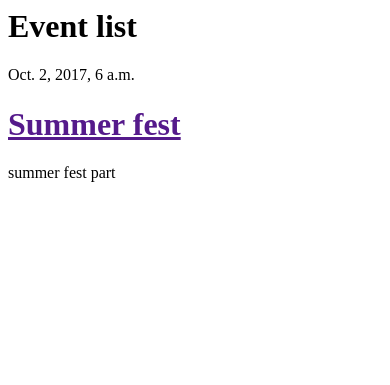
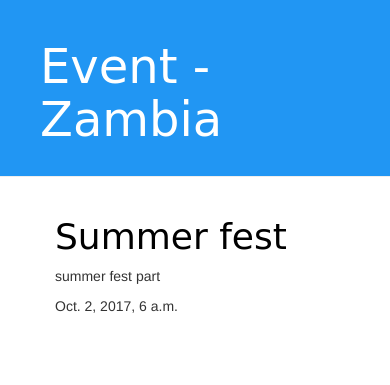
Before and after one commit to sjtg/events, a Django app: page / in a window 390 px wide. Shown: the top 385 px of the page. Run offline with Django 3.2, Linux system fonts and the light colour scheme; data comes from the database, SQL or seed files in the repository; some libraries are stand-ins or nearby versions.

Commit message:
1)Modified the main.css 2)Created and Added img folder

```diff
--- /dev/null
+++ b/events/eventsapp/static/css/main.css
@@ -0,0 +1,46 @@
+.page-header {
+    background-color: #2196F3;
+    margin-top: 0;
+    padding: 20px 20px 20px 40px;
+}
+
+.page-header h1, .page-header h1 a, .page-header h1 a:visited, .page-header h1 a:active {
+    color: #ffffff;
+    font-size: 36pt;
+    text-decoration: none;
+}
+
+.content {
+    margin-left: 40px;
+}
+
+h1, h2, h3, h4 {
+    font-family: 'Lobster', cursive;
+}
+
+.date {
+    color: #828282;
+}
+
+.save {
+    float: right;
+}
+
+.post-form textarea, .post-form input {
+    width: 100%;
+}
+
+.top-menu, .top-menu:hover, .top-menu:visited {
+    color: #ffffff;
+    float: right;
+    font-size: 26pt;
+    margin-right: 20px;
+}
+
+.post {
+    margin-bottom: 70px;
+}
+
+.post h1 a, .post h1 a:visited {
+    color: #000000;
+}
--- a/events/eventsapp/templates/site/events_list.html
+++ b/events/eventsapp/templates/site/events_list.html
@@ -1,17 +1,33 @@
+{% load staticfiles %}
 <html>
-<div>
-	<h1>Event list</h1>
+    <head>
+        <title>Events - Zambia </title>
+        <link rel="stylesheet" href="//maxcdn.bootstrapcdn.com/bootstrap/3.2.0/css/bootstrap.min.css">
+        <link rel="stylesheet" href="//maxcdn.bootstrapcdn.com/bootstrap/3.2.0/css/bootstrap-theme.min.css">
+        <link rel="stylesheet" href="{% static 'css/main.css' %}">
+    </head>
+<body>
+<div class="page-header">
+	<h1><a href="/">Event - Zambia</a></h1>
 
 </div>
 
+<div class="content container">
+    <div class="row">
+        <div class="col-md-8">
+
 {% for event in events_posts %}
-	<div>
-		<p>{{ event.published_date }}</p>
+	<div class="post">
 		<h1><a href=""> {{ event.title }} </a></h1>
 		<p>{{ event.text|linebreaksbr }}</p>
+		<p>{{ event.published_date }}</p>
+
 	</div>
+	</div>
+</div>
+</div>
 
 {% endfor  %}
 
-
+</body>
 </html>
```
Also changed, not shown: events/eventsapp/static/img/bg.jpeg (added), 1 other file.
